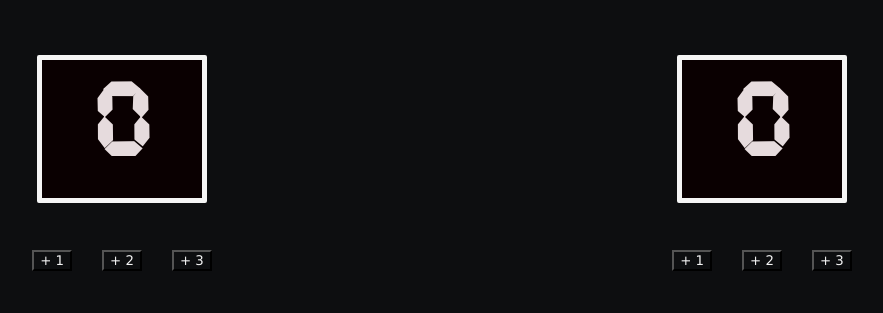
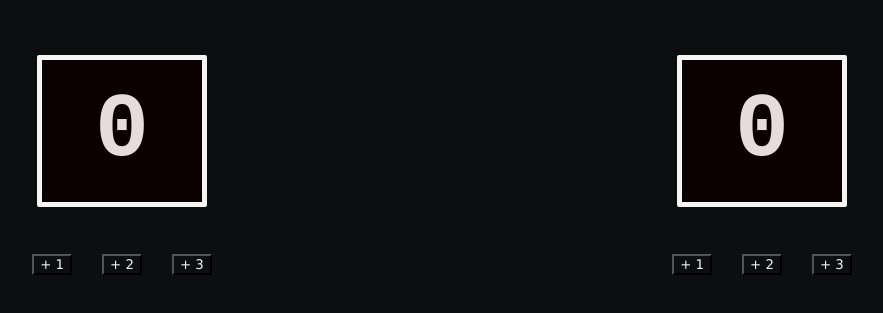
Before and after one commit to c3s0fr3sh/basketball-scorecard, a plain HTML site: page index.html in a window 1280 px wide. Shown: the part 129-442 px from the top of the page, without its empty margins (198-1081 px from the left). Drawn offline with Linux system fonts and the light colour scheme.

Commit message:
comment out test

```diff
--- a/index.css
+++ b/index.css
@@ -1,7 +1,7 @@
-@font-face{
+/*@font-face{
     font-family: myFont;
     src:url(font.ttf)
-}
+}*/
 
 body {
     font-family: monospace;
@@ -21,7 +21,7 @@ h2{
 
 .score {
     padding: 20px 20px;
-    font-family: myFont;
+    /*font-family: myFont;*/
     background: #0a0001;
     font-size: 90px;
     color: #e6dbdd;
```
